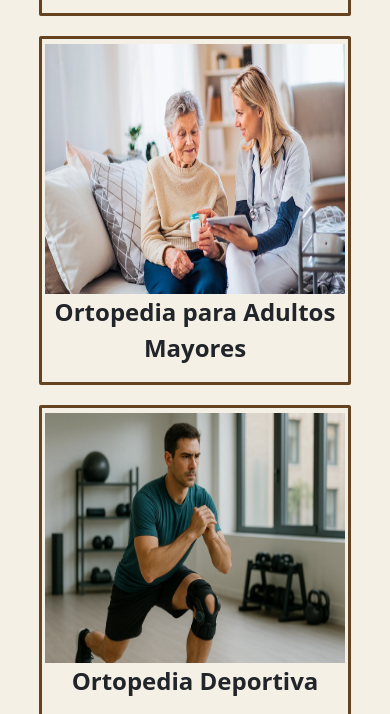
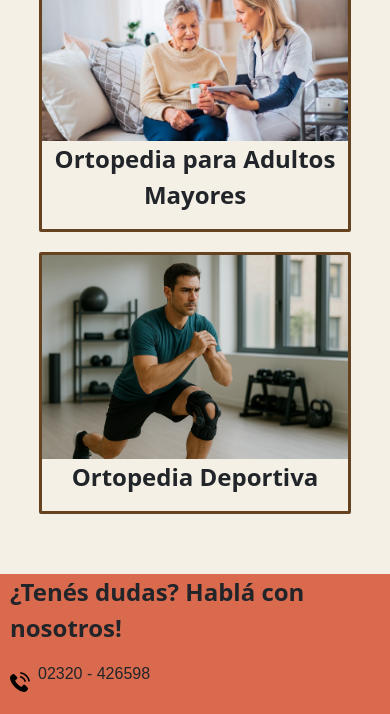
Before and after one commit to arnedorocio/OrtopediaAgu, a plain HTML site: page index.html in a window 390 px wide. Shown: the part 941-1655 px from the top of the page. Drawn offline with nearby package versions, Linux system fonts and the light colour scheme.

Commit message:
Acomodo de resolucion de imagenes

```diff
--- a/css/style.css
+++ b/css/style.css
@@ -167,7 +167,7 @@ li {
 }
 
 .carrusel img {
-    width: 500px;
+    width: 100%;
     height: 300px;
     display: flex;
 }
@@ -390,10 +390,12 @@ article {
     .carrusel img{
         display: flex;
         justify-content: center;
-        margin-left: 3px;
-        margin-top: 5px;
-        width: 300px;
-        height: 250px;
+       /* margin-left: 3px;
+        margin-top: 5px;*/
+        /*width: 300px; */
+        width: 100%;
+        height: auto;
+       /* height: 250px;*/
     }
 
     #mensaje {
```
